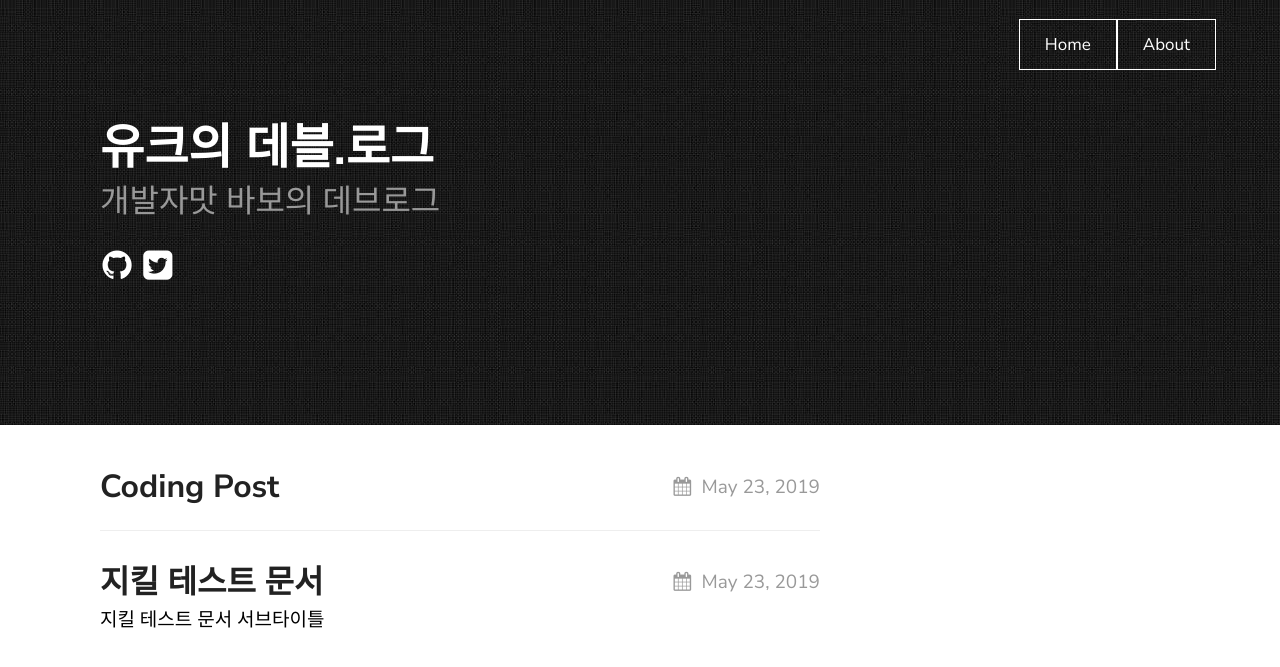
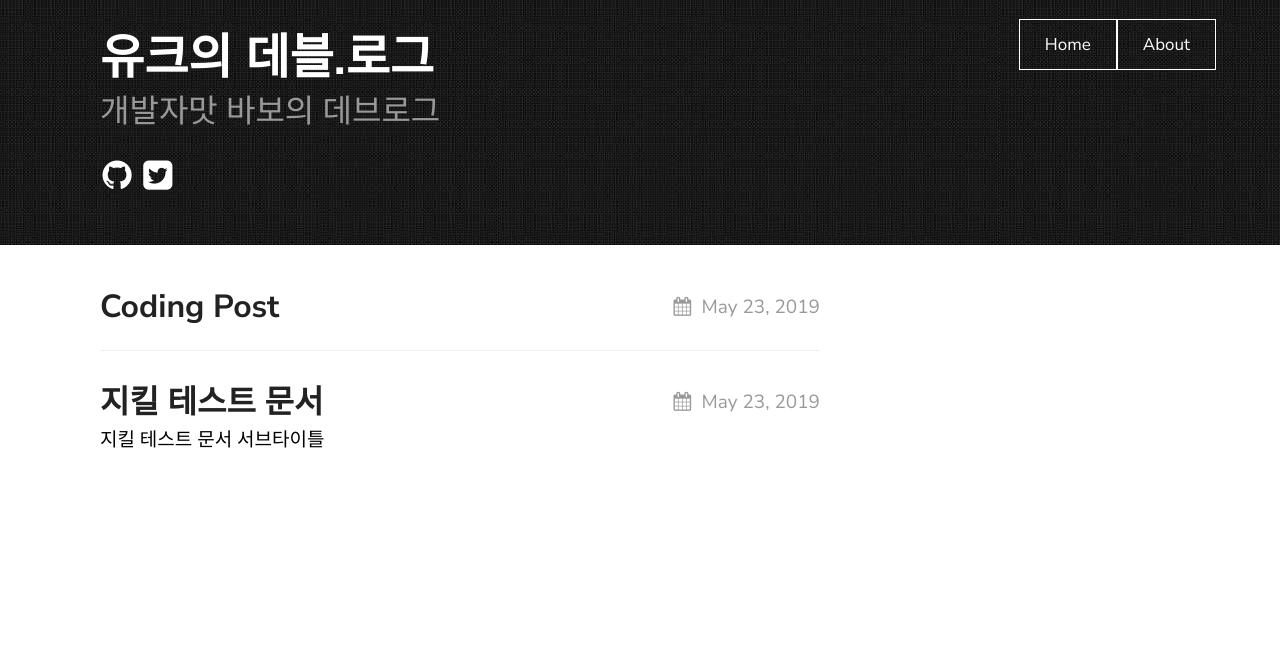
Before and after one commit to DevYourK/devyourk.github.io, a Jekyll site: the page built from index.md, in a window 1280 px wide. Shown: the top 667 px of the page. Built offline with Jekyll 4.4.1, drawn with Linux system fonts in a browser that asks for light colours.

Commit message:
Update theme.scss

```diff
--- a/_sass/theme.scss
+++ b/_sass/theme.scss
@@ -55,7 +55,7 @@ h4 {
 
 header {
 	// background-size: cover;
-	padding: 120px 0;
+	padding: 30px 0;
 	color: #fff;
 	overflow: hidden;
 	h2 {
```
